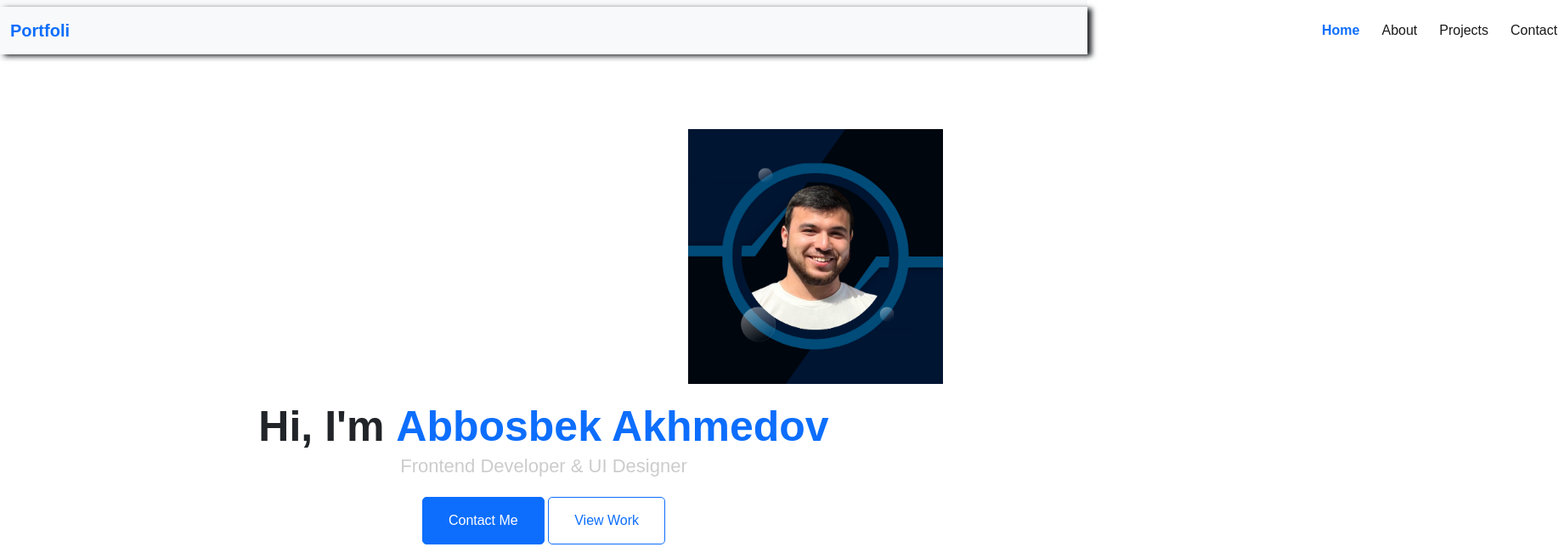
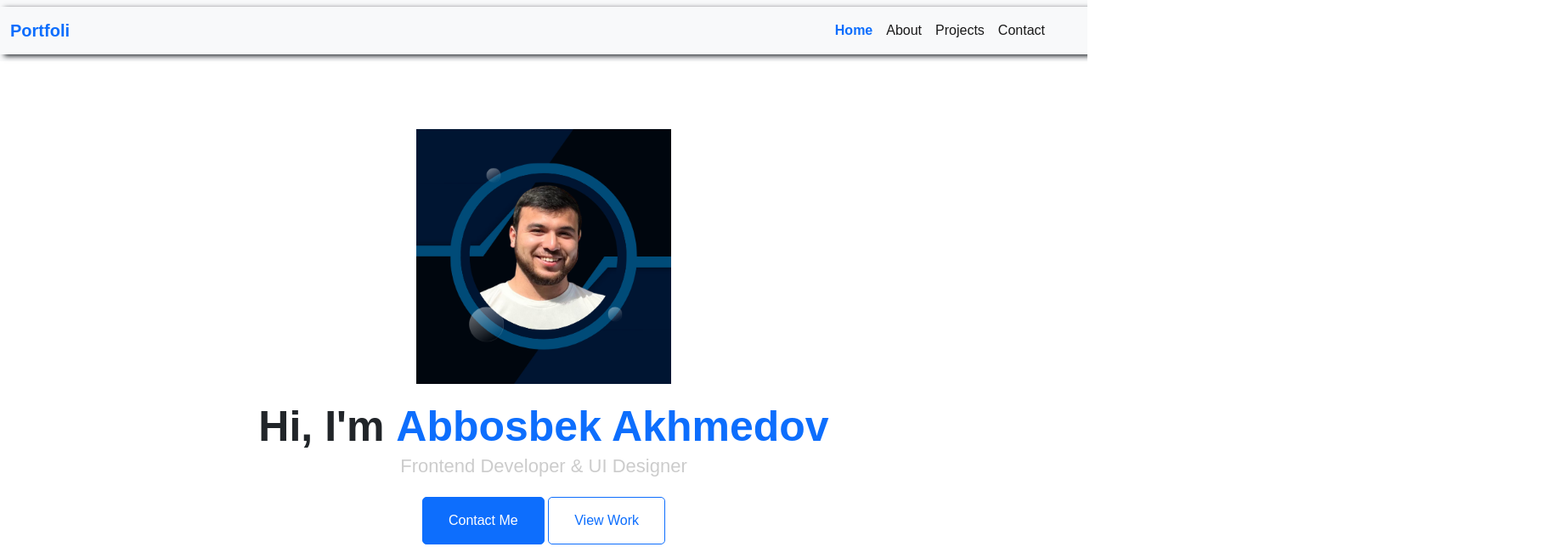
Before and after one commit to Javlonbek-1010/Mustaqil-loyiha, a plain HTML site: page index.html in a window 1280 px wide. Shown: the top 644 px of the page at 85% size, 1841 px wide, since content can reach past the window. Drawn offline with nearby package versions, Linux system fonts and the light colour scheme.

Commit message:
Hatoliqlar tuzatildi

```diff
--- a/index.html
+++ b/index.html
@@ -14,8 +14,8 @@
     <button class="navbar-toggler" type="button" data-bs-toggle="collapse" data-bs-target="#navbarNavDropdown" aria-controls="navbarNavDropdown" aria-expanded="false" aria-label="Toggle navigation">
       <span class="navbar-toggler-icon"></span>
     </button>
-    <div class="collapse navbar-collapse" id="navbarNavDropdown">
-      <ul class="navbar-nav let">
+    <div class="collapse navbar-collapse let" id="navbarNavDropdown">
+      <ul class="navbar-nav">
         <li class="nav-item">
           <a class="nav-link active text-primary Home" aria-current="page" href="#">Home</a>
         </li>
@@ -33,7 +33,10 @@
     </div>
   </div>
 </nav>
+
+      <div class="img2">
         <img class="img" src="img/image (1).png" alt="">
+        </div>
         <div class="txt">
              <h1 class="hello">Hi, I'm  <h1 class="name">Abbosbek Akhmedov</h1></h1>
         </div>
--- a/main.css
+++ b/main.css
@@ -8,12 +8,17 @@
 
 }
 .img{
-    margin: 0 810px;
+
     height: 300px;
     margin-top: 5rem;
-    display: flex;
+
 
 }
+.img2{
+    display: flex;
+    justify-content: center;
+}
+
 .hello{
     font-size: 50px;
     font-weight: 600;
@@ -63,8 +68,10 @@
     font-weight: 790;
 }
 .let{
-   margin-left: 1450px;
-   gap: 10px;
+   display: flex;
+
+   justify-content: end;
+   margin-right: 30px;
 }
 .blue:hover{
     background-color: #0d5bcf;
```
